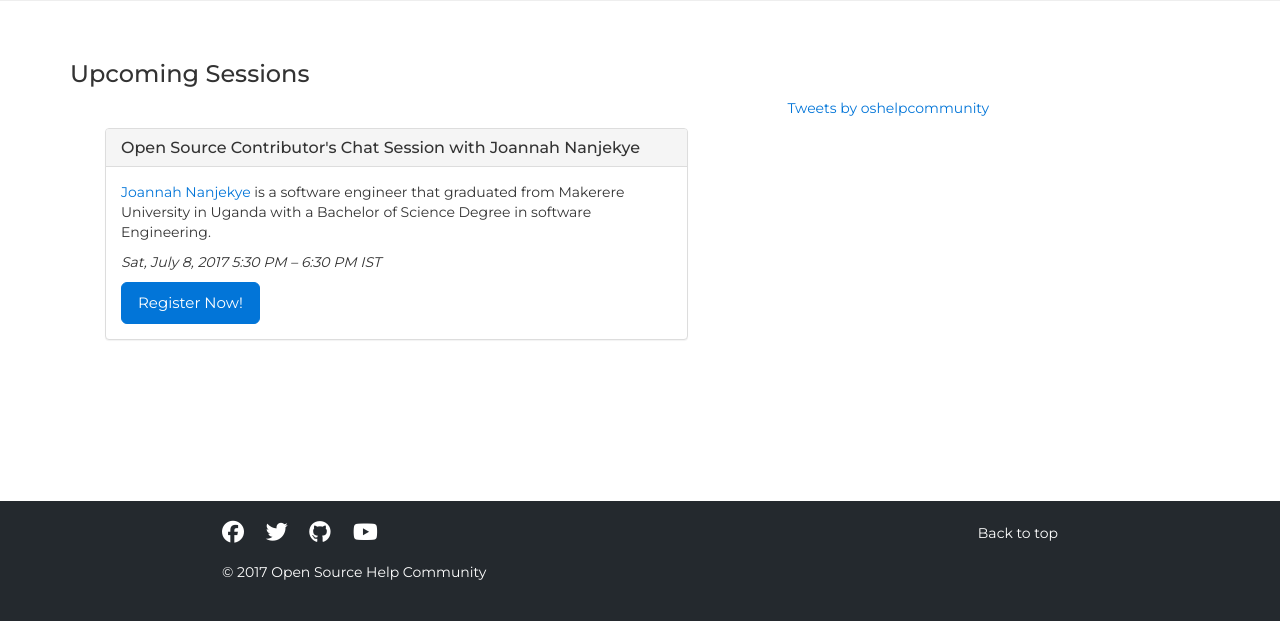
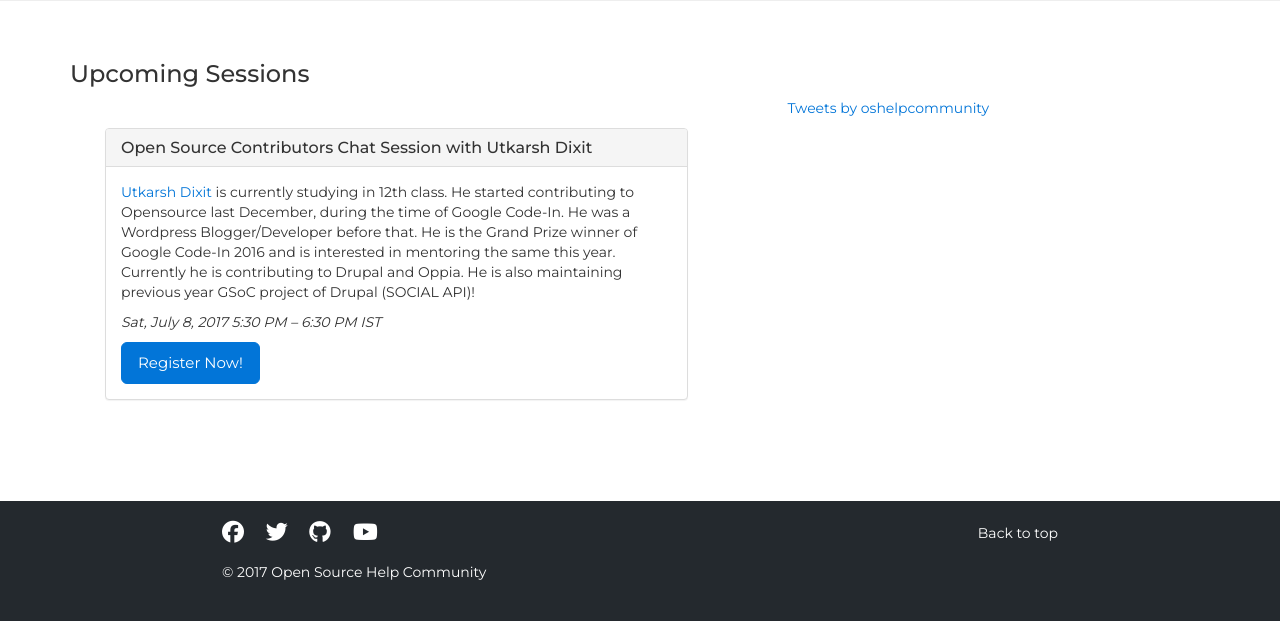
Before and after one commit to OpenSourceHelpCommunity/OpenSourceHelpCommunity.github.io, a Django app: page / in a window 1280 px wide. Shown: the part 1068-1689 px from the top of the page. Run offline with Django 3.2, Linux system fonts and the light colour scheme; some libraries are stand-ins or nearby versions.

Commit message:
Remove Joannah's session details; Add Utkarsh's session details

```diff
--- a/oshc/main/templates/index.html
+++ b/oshc/main/templates/index.html
@@ -35,15 +35,15 @@
 				<div class="col-md-7 left-session-info">
 					<div class="panel panel-default">
 						<div class="panel-heading">
-							<h3 class="panel-title">Open Source Contributor's Chat Session with Joannah Nanjekye</h3>
+							<h3 class="panel-title">Open Source Contributors Chat Session with Utkarsh Dixit</h3>
 						</div>
 						<div class="panel-body">
-							<a href="https://nanjekyejoannah.github.io/">Joannah Nanjekye</a> is a software engineer that graduated from Makerere University in Uganda with a Bachelor of Science Degree in software Engineering.
+							<a href="https://www.drupal.org/u/denutkarsh">Utkarsh Dixit</a> is currently studying in 12th class. He started contributing to Opensource last December, during the time of Google Code-In. He was a Wordpress Blogger/Developer before that. He is the Grand Prize winner of Google Code-In 2016 and is interested in mentoring the same this year. Currently he is contributing to Drupal and Oppia. He is also maintaining previous year GSoC project of Drupal (SOCIAL API)!
 							<div class="line-gap-10px"></div>
 							<i>Sat, July 8, 2017 5:30 PM – 6:30 PM IST</i>
 							<div class="line-gap-10px"></div>
 							<button type="button" class="btn btn-lg btn-primary sRegister">
-								<a href="https://www.eventbrite.com/e/open-source-contributors-chat-session-with-joannah-nanjekye-tickets-35324459409?ref=ecal">Register Now!</a>
+								<a href="https://www.eventbrite.com/e/open-source-contributors-chat-session-with-utkarsh-dixit-tickets-36308607021">Register Now!</a>
 							</button>
 						</div>
 					</div>
```
